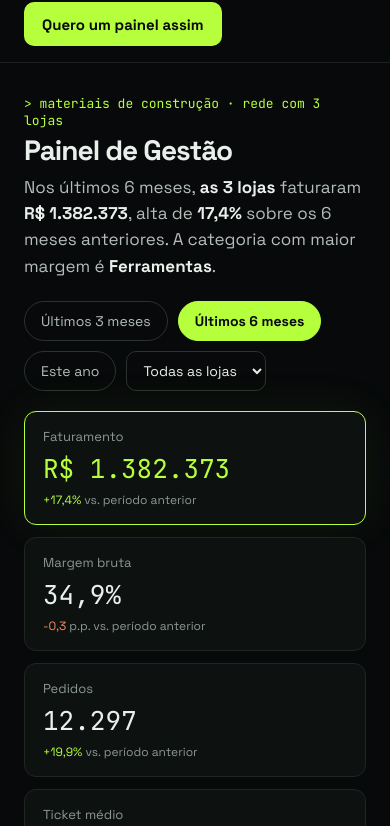
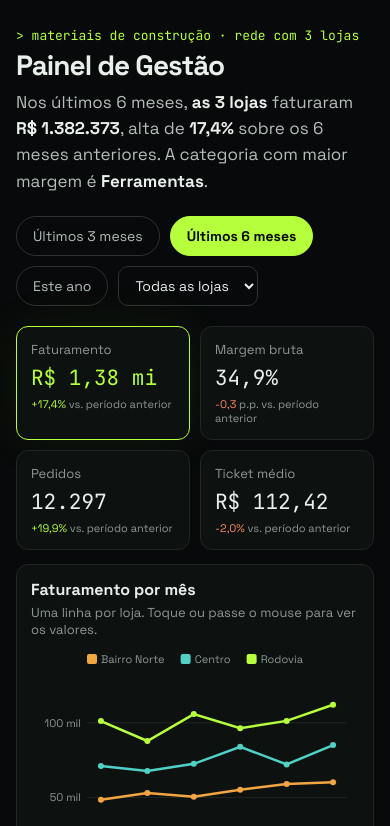
Before and after one commit to BVRezende/b12-solucoes-em-dados, a plain HTML site: page demo.html in a window 390 px wide. Shown: the part 132-958 px from the top of the page. Drawn offline with nearby package versions, Linux system fonts and the light colour scheme.

Commit message:
Add files via upload

```diff
--- a/demo.html
+++ b/demo.html
@@ -33,9 +33,9 @@ h1{margin:6px 0 8px;font-size:clamp(28px,4.5vw,40px);letter-spacing:-1px;line-he
 .preset:focus-visible,select:focus-visible,.btn:focus-visible{outline:3px solid var(--lime);outline-offset:2px}
 select{font:inherit;font-size:14px;background:var(--bg);color:var(--fg);border:1px solid #2A332E;border-radius:10px;min-height:40px;padding:0 12px}
 .kpis{display:grid;grid-template-columns:repeat(auto-fit,minmax(180px,1fr));gap:12px;margin-bottom:14px}
-.kpi{background:var(--panel);border:1px solid var(--line);border-radius:12px;padding:16px 18px}
+.kpi{min-width:0;background:var(--panel);border:1px solid var(--line);border-radius:12px;padding:16px 18px}
 .kpi.dest{border-color:var(--lime);box-shadow:0 0 50px rgba(182,255,61,.07)}
-.kpi .r{font-size:13px;color:var(--dim)} .kpi .v{font-size:26px;margin-top:6px;white-space:nowrap}
+.kpi .r{font-size:13px;color:var(--dim)} .kpi .v{font-size:26px;margin-top:6px;white-space:nowrap;overflow:hidden;text-overflow:ellipsis}
 .kpi.dest .v{color:var(--lime)} .kpi .d{font-size:12px;margin-top:6px;color:var(--dim)}
 .bom{color:var(--lime)} .ruim{color:var(--bad)}
 .grade{display:grid;grid-template-columns:repeat(auto-fit,minmax(min(100%,420px),1fr));gap:12px;margin-bottom:12px}
@@ -50,6 +50,17 @@ td{padding:8px;border-bottom:1px solid #151B18;color:var(--muted)} td.n,th.n{tex
 .cta{margin-top:28px;border:1px solid var(--lime);border-radius:16px;padding:28px;background:var(--panel);display:flex;flex-wrap:wrap;gap:20px;align-items:center;justify-content:space-between}
 .cta h2{margin:0 0 6px;font-size:24px;letter-spacing:-.5px} .cta p{margin:0;color:var(--muted)}
 .rodape{margin-top:24px;font-size:13px;color:var(--dim)}
+@media (max-width:560px){
+ .topo-in{flex-wrap:nowrap;padding-top:12px;padding-bottom:12px}
+ .topo-in .btn{min-height:40px;padding:0 14px;font-size:14px;white-space:nowrap}
+ .marca small{display:none}
+ .conteudo{padding-left:16px;padding-right:16px}
+ .kpis{grid-template-columns:repeat(2,minmax(0,1fr));gap:10px}
+ .kpi{padding:14px}
+ .kpi .v{font-size:21px}
+ .kpi .d{font-size:11px}
+ .bloco{padding:14px}
+}
 </style>
 </head>
 <body>
@@ -100,6 +111,10 @@ const CORES = {'Rodovia':'#B6FF3D','Centro':'#4FD1C5','Bairro Norte':'#F2A541'};
 const estado = {meses: '6', loja: ''};
 const brl = v => 'R$ ' + Math.round(v).toLocaleString('pt-BR');
 const brl2 = v => 'R$ ' + v.toLocaleString('pt-BR', {minimumFractionDigits:2, maximumFractionDigits:2});
+// No celular, os cards usam valores abreviados (R$ 1,38 mi) para caber sem cortar
+const brlCard = v => window.innerWidth < 560 && v >= 100000
+  ? 'R$ ' + (v >= 1e6 ? (v / 1e6).toLocaleString('pt-BR', {maximumFractionDigits: 2}) + ' mi' : (v / 1e3).toLocaleString('pt-BR', {maximumFractionDigits: 0}) + ' mil')
+  : brl(v);
 const num = v => Math.round(v).toLocaleString('pt-BR');
 const dec = v => v.toLocaleString('pt-BR', {minimumFractionDigits:1, maximumFractionDigits:1});
 const sinal = v => (v > 0 ? '+' : '') + dec(v);
@@ -135,7 +150,7 @@ function desenhar() {
   }
   const a = resumo(atual), b = resumo(anterior);
   const vr = b.receita ? (a.receita / b.receita - 1) * 100 : 0;
-  document.getElementById('k-receita').textContent = brl(a.receita);
+  document.getElementById('k-receita').textContent = brlCard(a.receita);
   document.getElementById('k-margem').textContent = dec(a.margem) + '%';
   document.getElementById('k-pedidos').textContent = num(a.pedidos);
   document.getElementById('k-ticket').textContent = brl2(a.ticket);
@@ -217,7 +232,7 @@ function tabelas(v) {
   d3.rollups(v, g => [d3.sum(g, r => r.quantidade), d3.sum(g, r => r.receita)], r => r.produto).sort((a, b) => b[1][1] - a[1][1]).slice(0, 10)
     .forEach(([p, [q, r]]) => linha(tp, [[p], [num(q), 1], [brl(r), 1]]));
   const par = E.filter(r => r.dias > 120 && (!estado.loja || r.loja === estado.loja)).sort((a, b) => b.valor - a.valor);
-  document.getElementById('p-total').textContent = brl(d3.sum(par, r => r.valor));
+  document.getElementById('p-total').textContent = brlCard(d3.sum(par, r => r.valor));
   document.getElementById('p-itens').textContent = num(par.length);
   const te = document.getElementById('t-est'); te.replaceChildren();
   par.slice(0, 8).forEach(r => linha(te, [[r.loja], [r.produto], [num(r.dias), 1], [brl(r.valor), 1]]));
```
